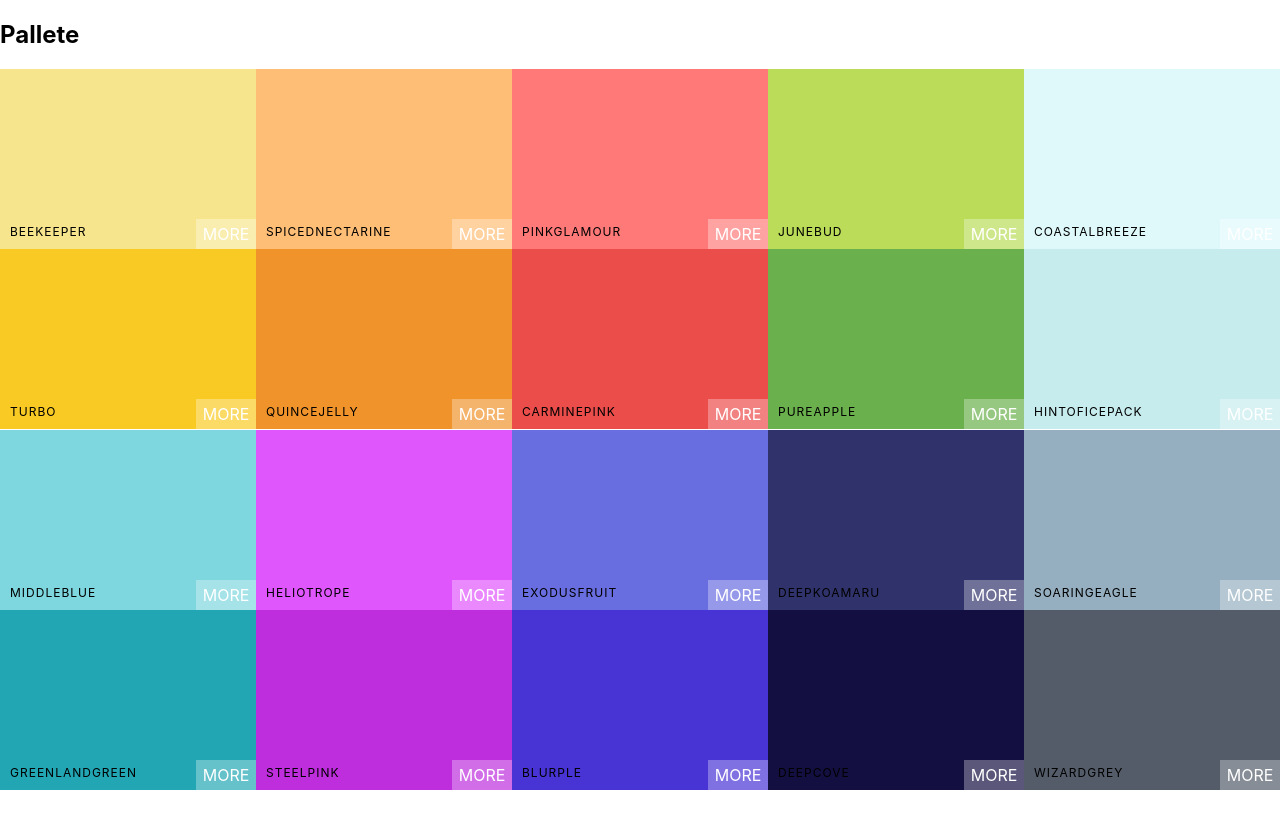
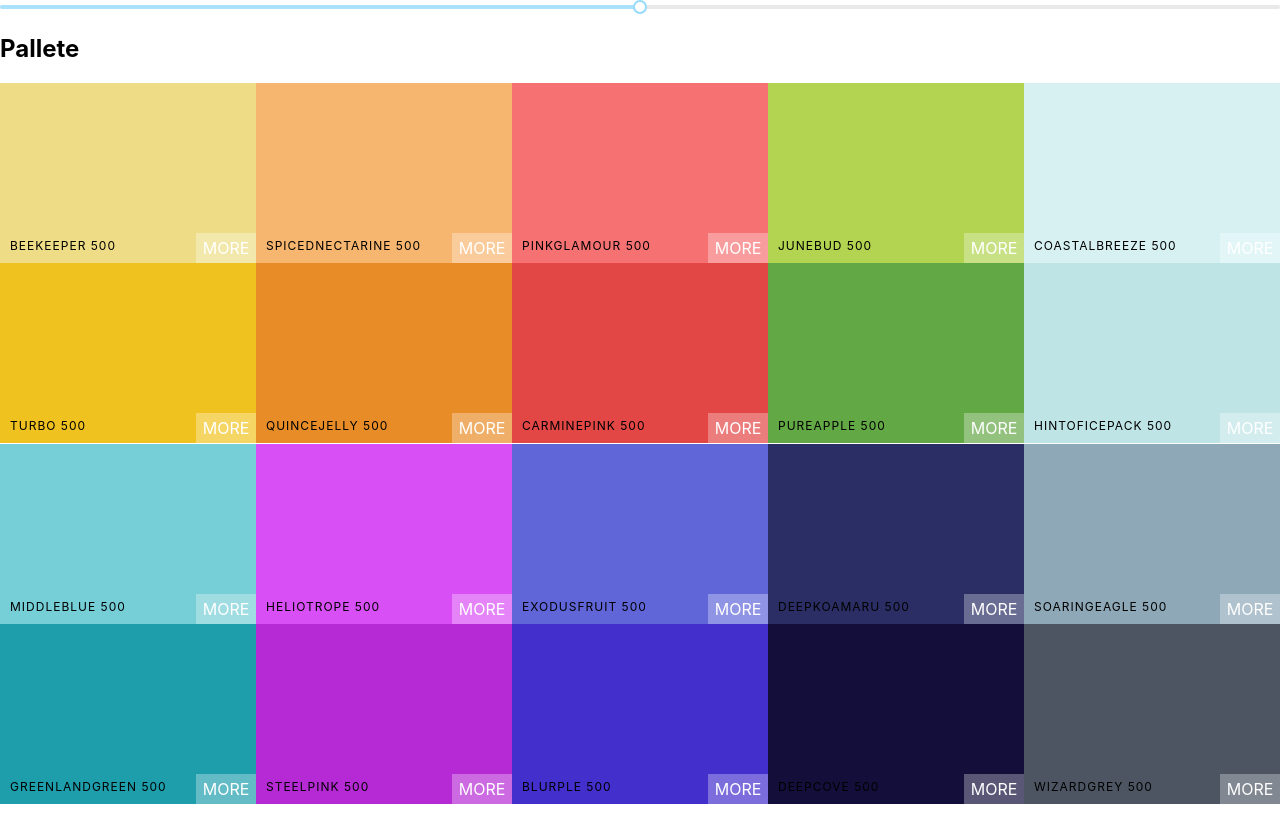
Before and after one commit to bouncingbumble/colors-app, a React (Create React App) app: page / in a window 1280 px wide. Built offline with nearby package versions, Linux system fonts and the light colour scheme.

Commit message:
add unstyled color slider

```diff
--- a/package.json
+++ b/package.json
@@ -4,6 +4,7 @@
   "private": true,
   "dependencies": {
     "chroma-js": "^2.0.6",
+    "rc-slider": "^8.7.1",
     "react": "^16.8.6",
     "react-copy-to-clipboard": "^5.0.1",
     "react-dom": "^16.8.6",
--- a/src/App.js
+++ b/src/App.js
@@ -4,10 +4,10 @@ import seedColors from './seedColors'
 import { generatePalette } from './colorHelpers'
 
 function App() {
-    console.log(generatePalette(seedColors[4]))
+
     return (
         <div className="App">
-            <Pallete {...seedColors[4]}></Pallete>
+            <Pallete palette={generatePalette(seedColors[4])}></Pallete>
         </div>
     );
 }
--- a/src/Pallete.js
+++ b/src/Pallete.js
@@ -1,20 +1,28 @@
 import React, { Component } from 'react'
-import ColorBox from "./ColorBox";
+import ColorBox from "./ColorBox"
+import Slider, { Range } from 'rc-slider'
+import 'rc-slider/assets/index.css'
 import './Pallete.css'
 
 class Pallete extends Component {
 
-    constructor(props) {
-        super(props)
+    state = {
+        level: 500
+    }
 
+    changeLevel = level => {
+        this.setState({ level })
     }
 
     render() {
-        const colorBoxes = this.props.colors.map(c => {
-            return <ColorBox background={c.color} name={c.name}></ColorBox>
+        const { colors } = this.props.palette
+        const { level } = this.state
+        const colorBoxes = colors[level].map(c => {
+            return <ColorBox background={c.hex} name={c.name}></ColorBox>
         })
         return (
             <div className="Palette">
+                <Slider defaultValue={level} min={100} max={900} step={100} onAfterChange={this.changeLevel} />
                 <div className="Palette-colors">
                     <h2>Pallete</h2>
                     {colorBoxes}
```
Also changed, not shown: 1 other file (tests, documents, lock files or other folders).
